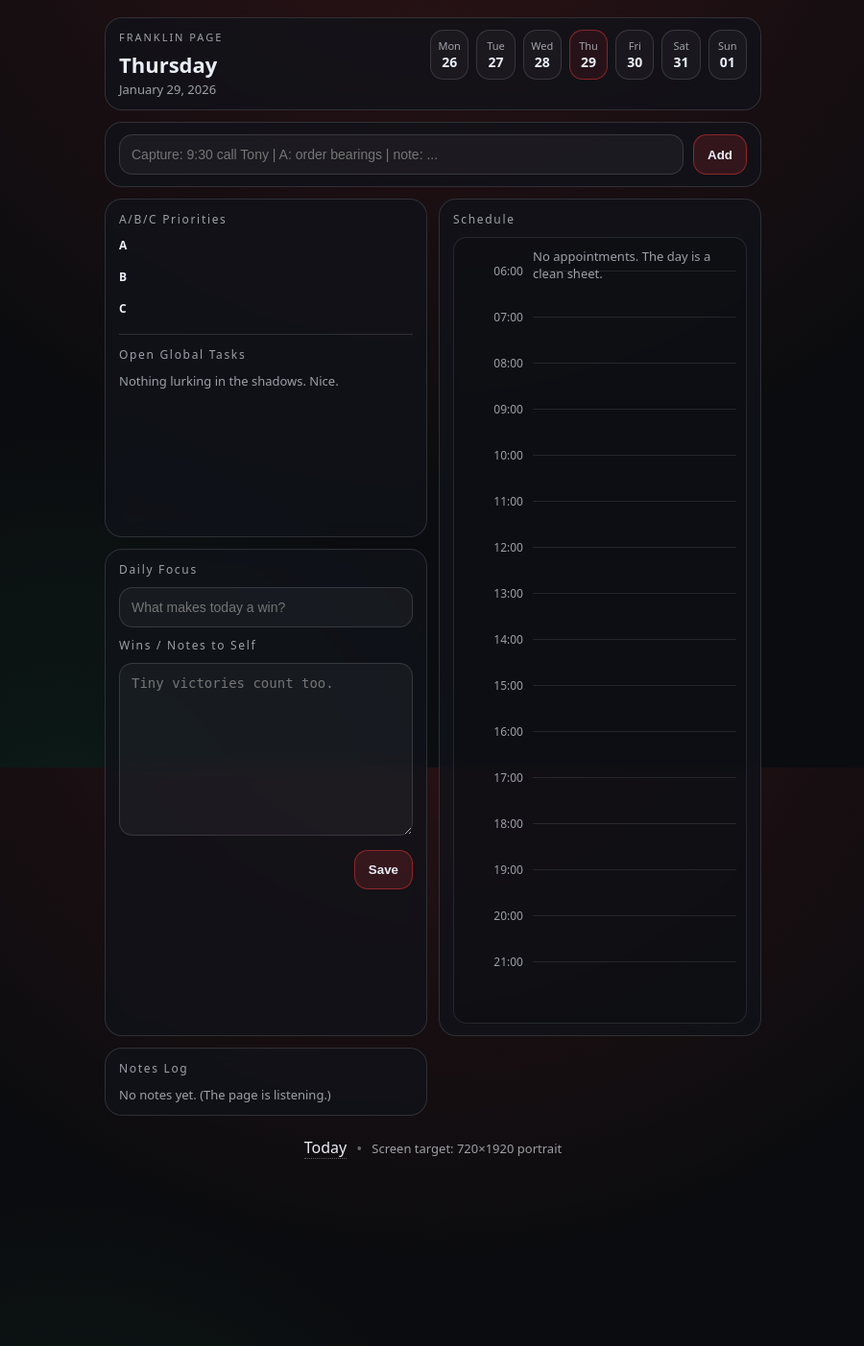
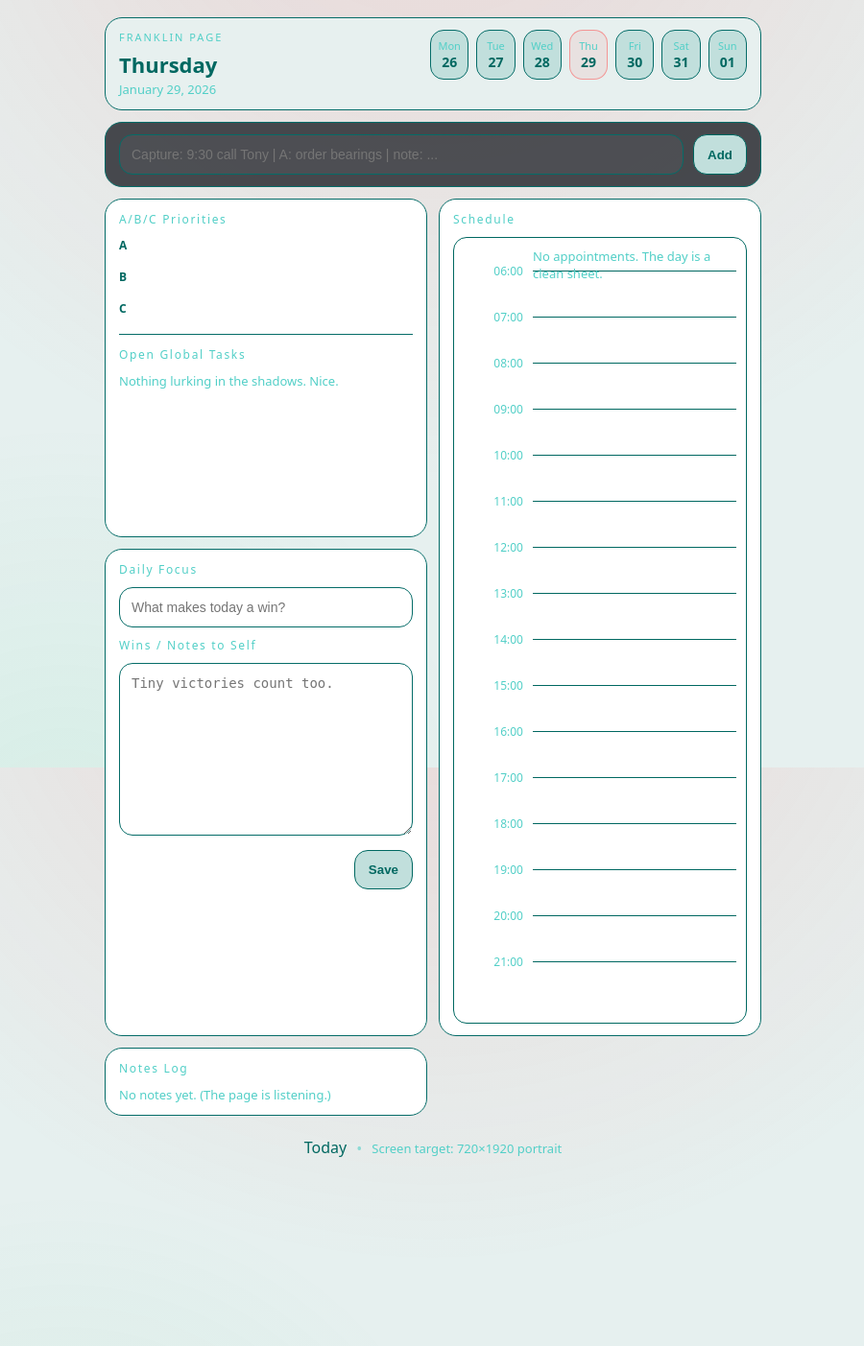
Before and after one commit to andyleer/miniFranklin, a Flask app: page /day/today in a window 1280 px wide. Shown: the top 1403 px of the page at 96% size, without its empty margins (189-1089 px from the left). Run offline with Flask 3, Linux system fonts and the light colour scheme; data comes from the database, SQL or seed files in the repository; data that the repository does not hold is empty.

Commit message:
Update color variables and styles in CSS

```diff
--- a/app/static/style.css
+++ b/app/static/style.css
@@ -1,11 +1,11 @@
 :root{
-  --bg: #0b0c0f;
-  --paper: #11131a;
-  --ink: #eaeef7;
-  --muted: rgba(234,238,247,.65);
-  --line: rgba(234,238,247,.14);
-  --accent: #ff3b3b;
-  --ok: #1bd67d;
+  --bg: #e6f0ef;
+  --paper: #e6f0ef;
+  --ink: #006861;
+  --muted: rgb(82 207 199);
+  --line: rgb(5 108 104);
+  --accent: #006c66;
+  --ok: #3d6652;
 }
 
 *{ box-sizing:border-box; }
@@ -32,7 +32,7 @@
   align-items:flex-start;
   justify-content:space-between;
   padding: 12px 14px;
-  background: rgba(17,19,26,.75);
+  background: rgb(231 240 239);
   border: 1px solid var(--line);
   border-radius: 18px;
   backdrop-filter: blur(8px);
@@ -61,7 +61,7 @@
   border-radius: 14px;
   padding: 8px 0;
   text-align:center;
-  background: rgba(255,255,255,.03);
+  background: rgb(193 223 220);
 }
 .weekday.active{
   border-color: rgba(255,59,59,.45);
@@ -91,15 +91,15 @@
 .capture-input:focus{ border-color: rgba(255,59,59,.45); }
 
 .btn{
-  background: rgba(255,59,59,.14);
-  border: 1px solid rgba(255,59,59,.45);
+  background: rgb(193 223 220);
+  border: 1px solid rgb(0 104 97);
   color: var(--ink);
   border-radius: 14px;
   padding: 12px 14px;
   font-weight: 700;
   cursor:pointer;
 }
-.btn:hover{ background: rgba(255,59,59,.20); }
+.btn:hover{ background: rgb(228 204 204 / 20%); }
 
 .grid{
   margin-top: 12px;
@@ -110,7 +110,7 @@
 }
 
 .card{
-  background: rgba(17,19,26,.75);
+  background: rgb(255 255 255);
   border: 1px solid var(--line);
   border-radius: 18px;
   padding: 12px 14px;
@@ -156,13 +156,13 @@
   width: 18px;
   height: 18px;
   border-radius: 6px;
-  border: 1px solid rgba(234,238,247,.35);
+  border: 1px solid rgb(0 104 97);
   background: transparent;
   cursor:pointer;
   margin-top: 2px;
 }
 .task.done .task-check{
-  background: rgba(27,214,125,.22);
+  background: rgb(228 33 33);
   border-color: rgba(27,214,125,.55);
 }
 .task-text{ font-size: 14px; line-height: 1.2rem; }
@@ -172,7 +172,7 @@
   font-size: 11px;
   padding: 2px 8px;
   border-radius: 999px;
-  border: 1px solid rgba(234,238,247,.18);
+  border: 1px solid #FFC107;
   color: var(--muted);
   margin-right: 6px;
 }
@@ -182,9 +182,9 @@
   position: relative;
   height: 820px;
   overflow: hidden;
-  border: 1px solid rgba(234,238,247,.10);
+  border: 1px solid rgb(0 104 97);
   border-radius: 14px;
-  background: rgba(0,0,0,.12);
+  background: rgb(255 255 255 / 12%);
 }
 .hours{
   position:absolute;
@@ -206,7 +206,7 @@
 .hour-line{
   flex:1;
   height:1px;
-  background: rgba(234,238,247,.10);
+  background: rgb(0 104 97);
 }
 .appts{
   position:absolute;
@@ -223,8 +223,8 @@
   gap:10px;
   padding: 10px 10px;
   border-radius: 14px;
-  border: 1px solid rgba(255,59,59,.30);
-  background: rgba(255,59,59,.08);
+  border: 1px solid rgb(0 104 97);
+  background: rgb(231 240 239);
 }
 .appt-time{ font-weight: 800; font-size: 12px; min-width: 72px; }
 .appt-title{ font-size: 14px; flex:1; }
```
